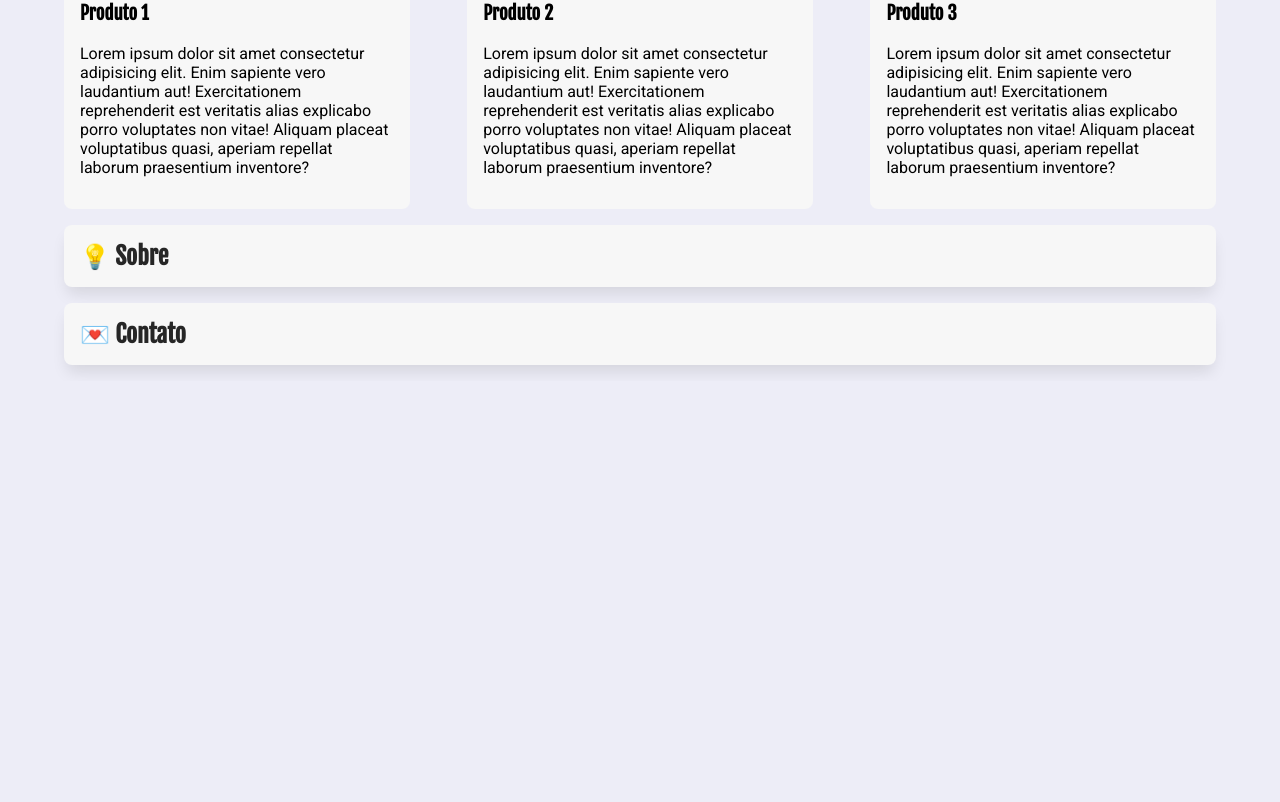
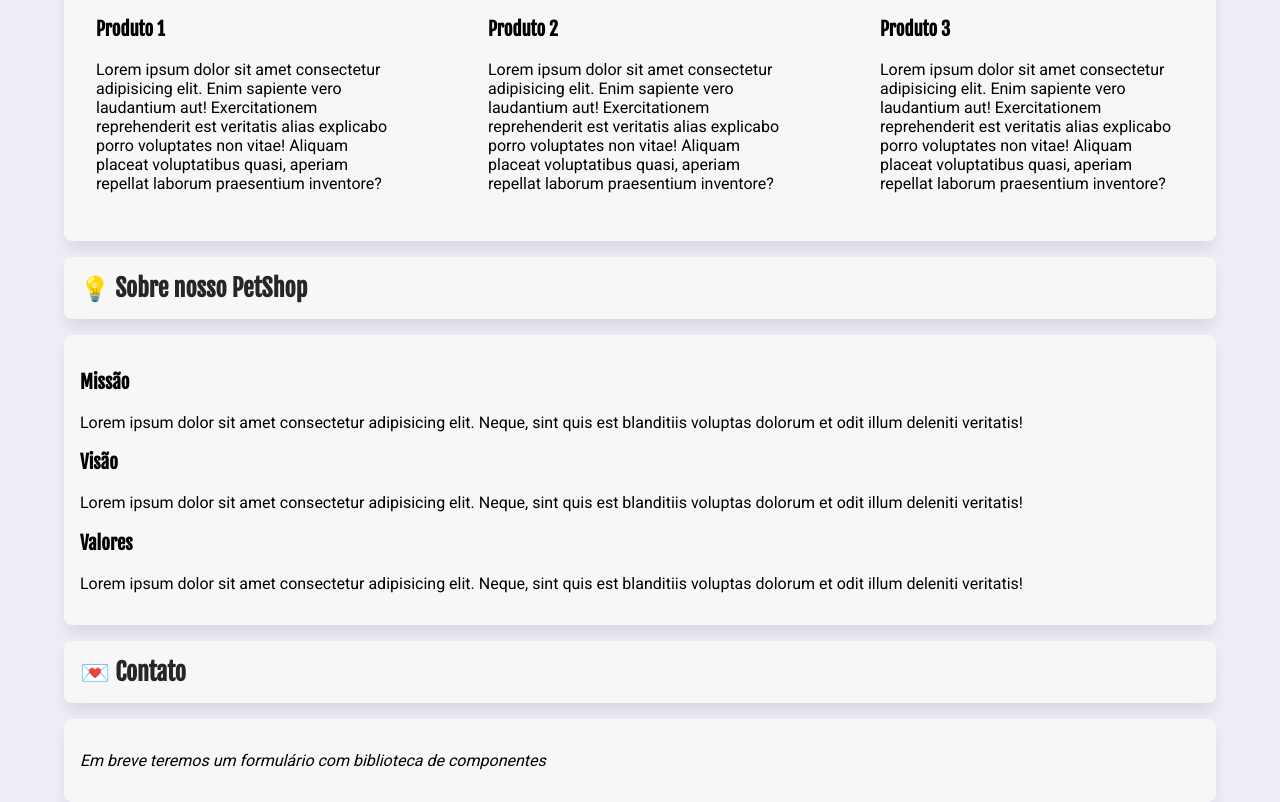
Before and after one commit to gabrielrluna/pertshop-react, a React (Create React App) app: page / in a window 1280 px wide. Shown: the part 695-1497 px from the top of the page. Before the commit the page ends 1076 px from the top, so only its background shows below. Built offline with nearby package versions, Linux system fonts and the light colour scheme.

Commit message:
Complemento

```diff
--- a/src/index.css
+++ b/src/index.css
@@ -62,3 +62,13 @@
   max-width: 100%;
   margin: auto;
 }
+
+#sobre,
+#produtos,
+#contato {
+  width: 100%;
+  background-color: #f7f7f7;
+  box-shadow: var(--sombra-box);
+  border-radius: var(--borda-arredondada);
+  padding: 1rem;
+}
--- a/src/pages/Contato/Contato.jsx
+++ b/src/pages/Contato/Contato.jsx
@@ -4,6 +4,12 @@
   return (
     <section>
       <h2 className={estilos.titulo_secao}>Contato</h2>
+
+      <div id="contato">
+        <p>
+          <i>Em breve teremos um formulário com biblioteca de componentes</i>
+        </p>
+      </div>
     </section>
   );
 };
--- a/src/pages/Produtos/Produtos.jsx
+++ b/src/pages/Produtos/Produtos.jsx
@@ -4,7 +4,7 @@
   return (
     <section>
       <h2 className={estilos.titulo_secao}>Produtos</h2>
-      <div className={estilos.produtos}>
+      <div id="produtos" className={estilos.produtos}>
         <article>
           <h3>Produto 1</h3>
           <p>
--- a/src/pages/Sobre/Sobre.jsx
+++ b/src/pages/Sobre/Sobre.jsx
@@ -3,7 +3,24 @@
 const Sobre = () => {
   return (
     <section>
-      <h2 className={estilos.titulo_secao}>Sobre</h2>
+      <h2 className={estilos.titulo_secao}>Sobre nosso PetShop</h2>
+      <div id="sobre">
+        <h3>Missão</h3>
+        <p>
+          Lorem ipsum dolor sit amet consectetur adipisicing elit. Neque, sint
+          quis est blanditiis voluptas dolorum et odit illum deleniti veritatis!
+        </p>
+        <h3>Visão</h3>
+        <p>
+          Lorem ipsum dolor sit amet consectetur adipisicing elit. Neque, sint
+          quis est blanditiis voluptas dolorum et odit illum deleniti veritatis!
+        </p>
+        <h3>Valores</h3>
+        <p>
+          Lorem ipsum dolor sit amet consectetur adipisicing elit. Neque, sint
+          quis est blanditiis voluptas dolorum et odit illum deleniti veritatis!
+        </p>
+      </div>
     </section>
   );
 };
```
Also changed, not shown: src/components/ListaPosts/ListaPosts.module.css (indentation only).
